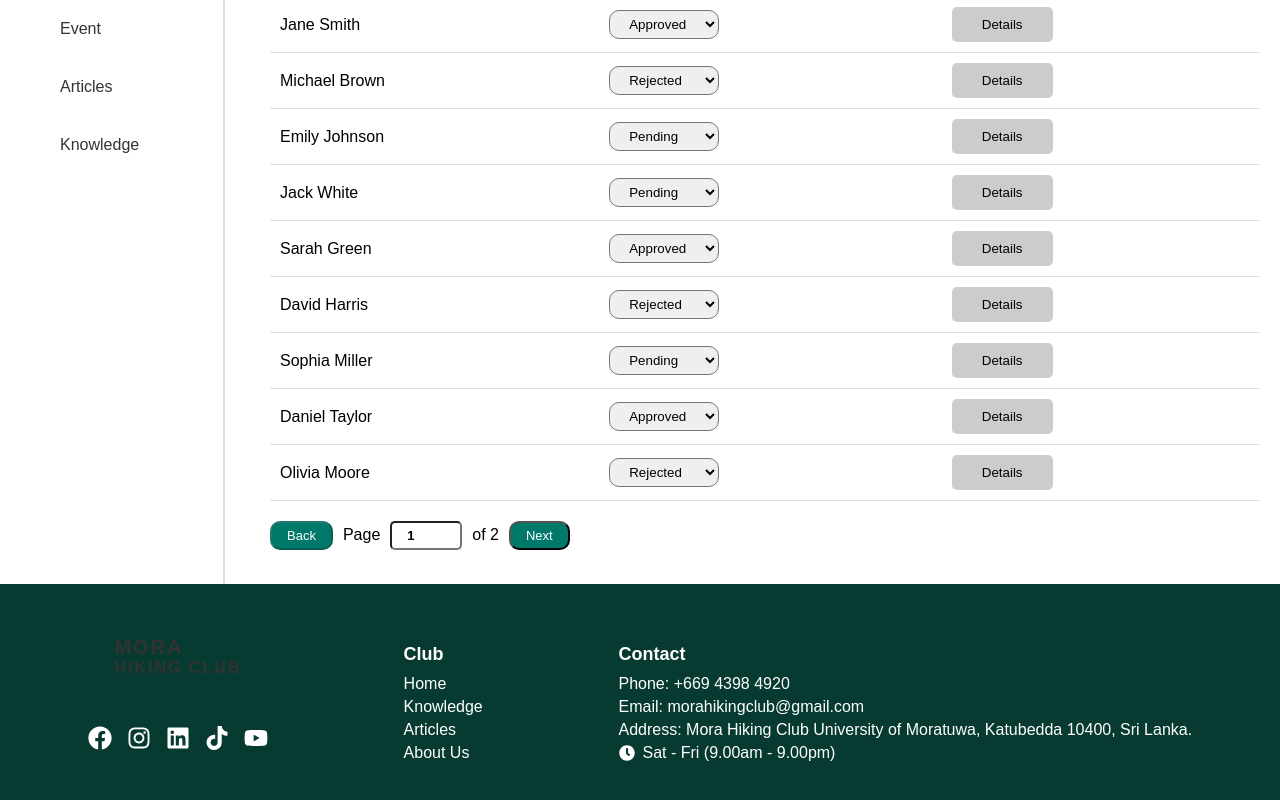
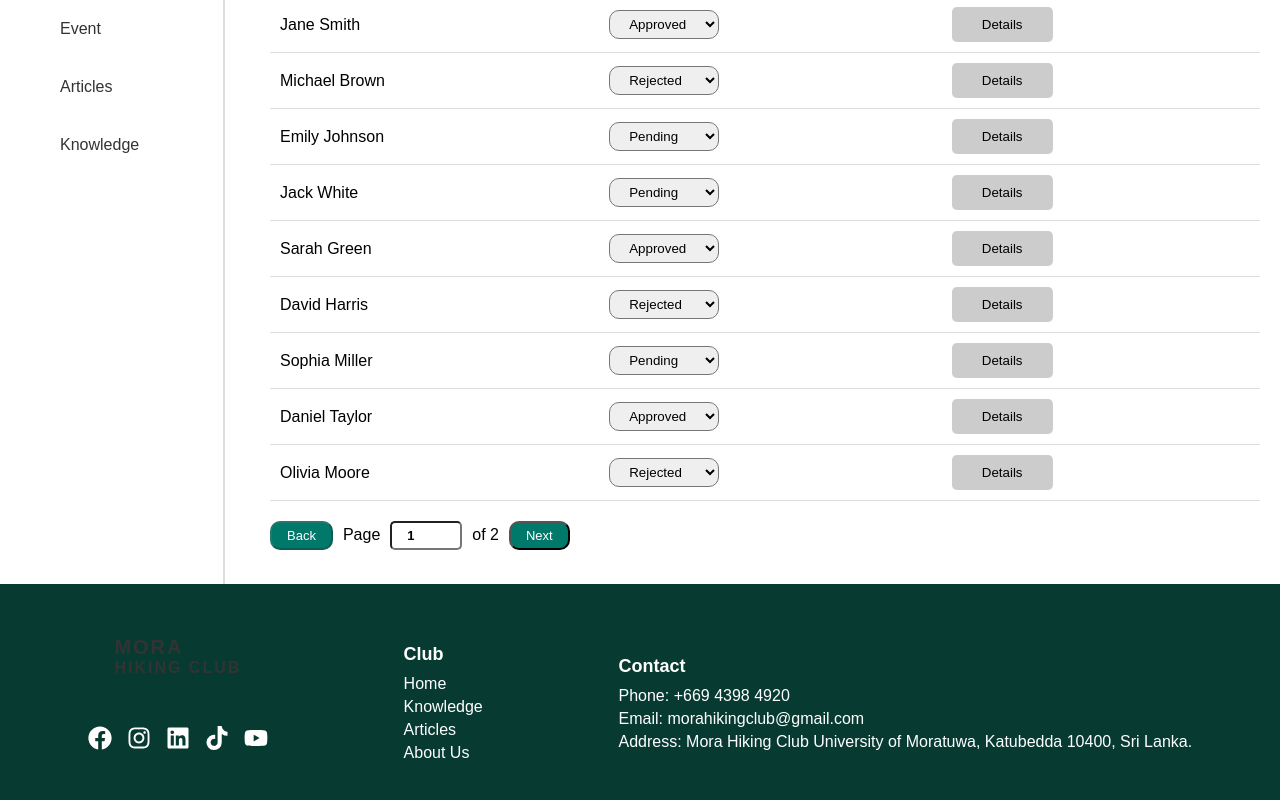
Before and after one commit to Sithum-Bimsara/Mora_Hiking_Club_Website, a React (Create React App) app in the folder hiking_club_frontend/: page /AdminApplicants in a window 1280 px wide. Shown: the part 366-1166 px from the top of the page. Built offline with nearby package versions, Linux system fonts and the light colour scheme.

Commit message:
footer updated, pages created

```diff
--- a/hiking_club_frontend/src/components/Footer.jsx
+++ b/hiking_club_frontend/src/components/Footer.jsx
@@ -46,7 +46,7 @@ const Footer = () => {
 University of Moratuwa,
 Katubedda 10400,
 Sri Lanka.</p>
-        <p><FaClock /> Sat - Fri (9.00am - 9.00pm)</p>
+
       </div>
     </footer>
   );
```
Also changed, not shown: hiking_club_frontend/src/screens/ArticleDetails.jsx (added), hiking_club_frontend/src/screens/KnowledgeDetails.jsx (added).
